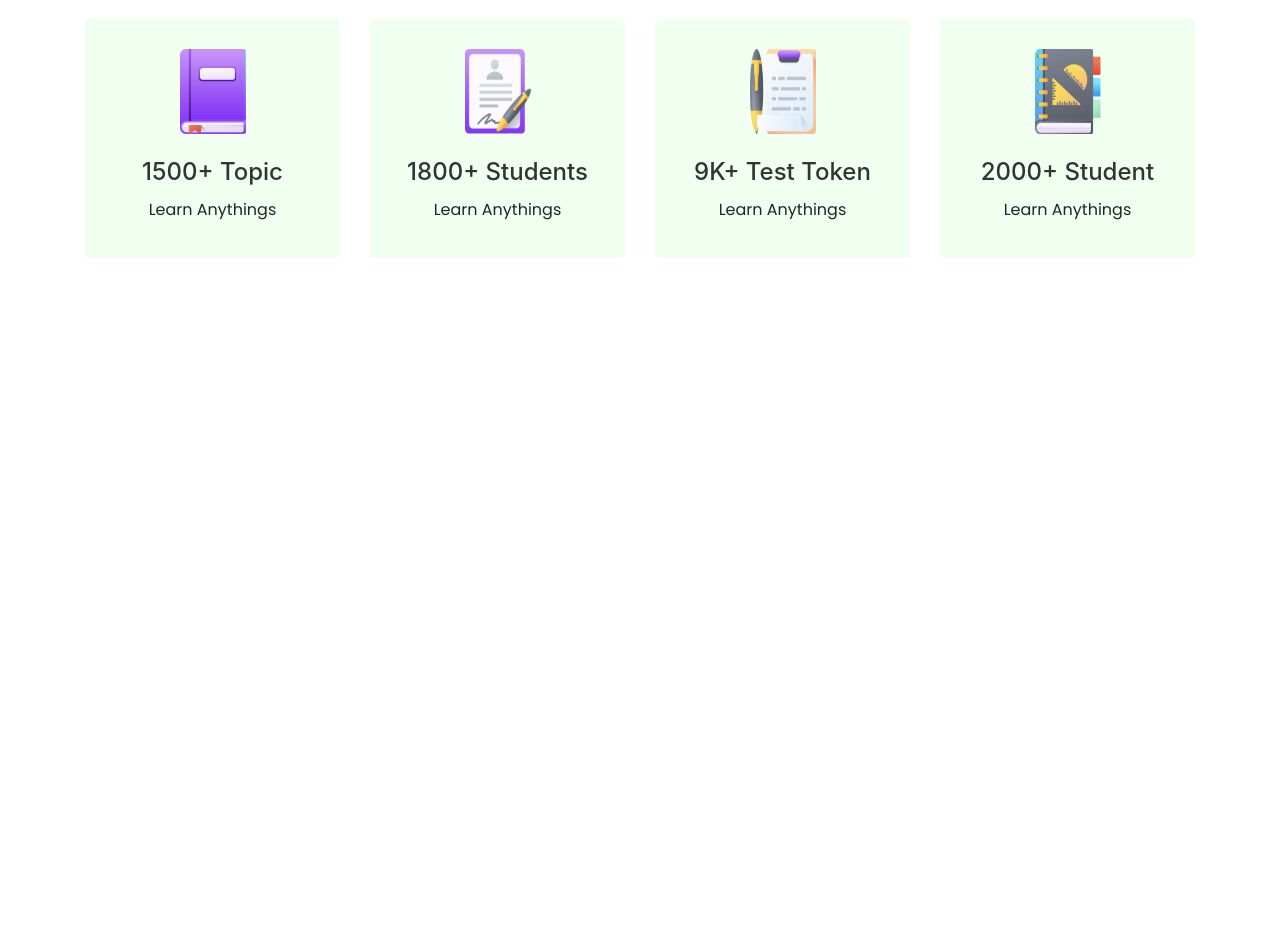
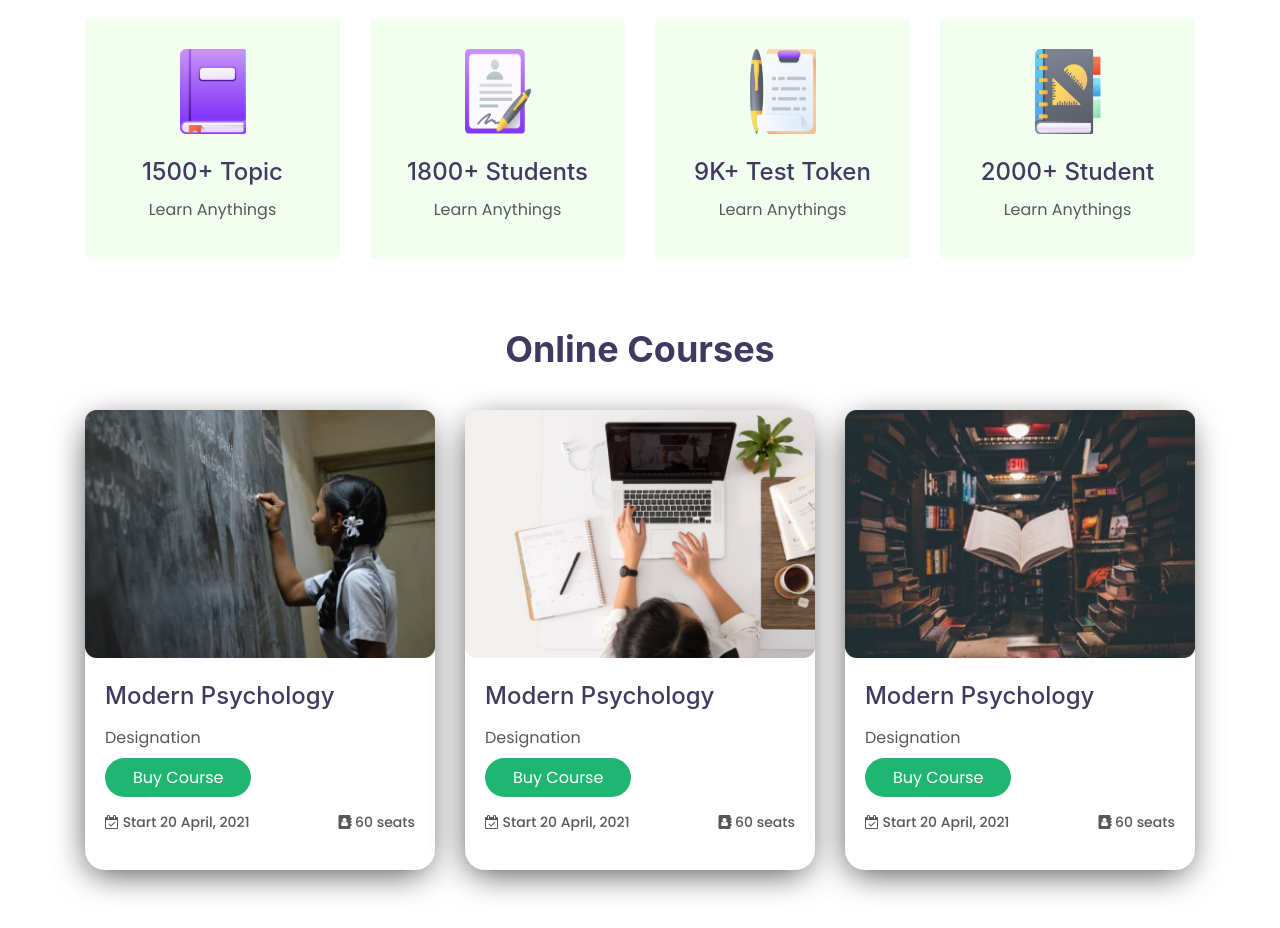
Before and after one commit to HridayPalash/e-school, a website: page src/index.html in a window 1280 px wide. Shown: the part 590-1518 px from the top of the page. Before the commit the page ends 912 px from the top, so only its background shows below. Drawn offline with nearby package versions, Linux system fonts and the light colour scheme.

Commit message:
Online courses section created successfully

```diff
--- a/src/index.html
+++ b/src/index.html
@@ -125,7 +125,66 @@
             </div>
         </div>
     </section>
-
+    <!--Online Courses-->
+    <section class="online-course pb-5">
+        <div class="container">
+            <div class="row">
+                <div class="col-12 text-center">
+                    <h3>Online Courses</h3>
+                </div>
+            </div>
+            <div class="row mt-3">
+                <div class="col-lg-4">
+                    <div class="card">
+                        <div class="card-img inner">
+                            <img class="img-fluid" src="img/Morder pyschology.png" alt="">
+                        </div>
+                        <div class="card-body">
+                            <h4 class="card-title">Modern Psychology</h4>
+                            <p class="card-text">Designation</p>
+                            <a href="#">Buy Course</a>
+                            <div class="d-flex justify-content-between">
+                                <p><span><i class="fa fa-calendar-check-o"></i></span> Start 20  April, 2021</p>
+                                <p><span><i class="fa fa-address-book"></i></span> 60 seats</p>
+                            </div>
+                        </div>
+                    </div>
+                </div>
+                <div class="col-lg-4">
+                    <div class="card">
+                        <div class="card-img inner">
+                            <img class="img-fluid" src="img/Morder pychons.png" alt="">
+                        </div>
+                        <div class="card-body">
+                            <h4 class="card-title">Modern Psychology</h4>
+                            <p class="card-text">Designation</p>
+                            <a href="#">Buy Course</a>
+                            <div class="d-flex justify-content-between">
+                                <p><span><i class="fa fa-calendar-check-o"></i></span> Start 20  April, 2021</p>
+                                <p><span><i class="fa fa-address-book"></i></span> 60 seats</p>
+                            </div>
+                        </div>
+                    </div>
+                </div>
+                <div class="col-lg-4">
+                    <div class="card">
+                        <div class="card-img inner">
+                            <img class="img-fluid" src="img/Morder psyc.png" alt="">
+                        </div>
+                        <div class="card-body">
+                            <h4 class="card-title">Modern Psychology</h4>
+                            <p class="card-text">Designation</p>
+                            <a href="#">Buy Course</a>
+                            <div class="d-flex justify-content-between">
+                                <p><span><i class="fa fa-calendar-check-o"></i></span> Start 20  April, 2021</p>
+                                <p><span><i class="fa fa-address-book"></i></span> 60 seats</p>
+                            </div>
+                        </div>
+                    </div>
+                </div>
+            </div>
+        </div>
+    </section>
     <!-- JS FILES -->
     <script src="js/jquery.slim.js"></script>
     <script src="js/popper.min.js"></script>
--- a/src/scss/_typography.scss
+++ b/src/scss/_typography.scss
@@ -18,6 +18,7 @@ h4{
     font-size: 24px;
     font-weight: 500;
     line-height: 36px;
+    color: #413960;
 }
 p{
     font-size: 16px;
--- a/src/scss/style.scss
+++ b/src/scss/style.scss
@@ -41,9 +41,53 @@
                 margin-top: 30px;
             }
         }
+        p{
+            color: #585859;
+
+        }
         &:hover{
             background: $white;
             box-shadow: -2px 8px 34px -6px rgba(0, 0, 0, 0.75);
         }
     }
 }
+// Online Course Secction
+.online-course{
+    h3{
+        color: #413960;
+    }
+    .card{
+        margin: 10px 0px;
+        border: none;
+        border-radius: 20px;
+        box-shadow: -2px 8px 34px -6px rgba(0, 0, 0, 0.75);
+        .card-img {
+            overflow: hidden;
+            &:hover{
+                .img-fluid {
+                    transform: scale(1.5);
+                }
+            }
+            .img-fluid{
+                transition: all 1.5s ease;
+            }
+        }
+        p{
+            color: #585859;
+        }
+        a{
+            text-decoration: none;
+            padding: 8px 28px;
+            background: $btnColor;
+            color: $white;
+            border-radius: 33px;
+        }
+        .d-flex{
+            margin-top: 20px;
+            p{
+                font-size: 14px;
+                font-weight: 500;
+            }
+        }
+    }
+}
```
Also changed, not shown: src/css/style.css.
